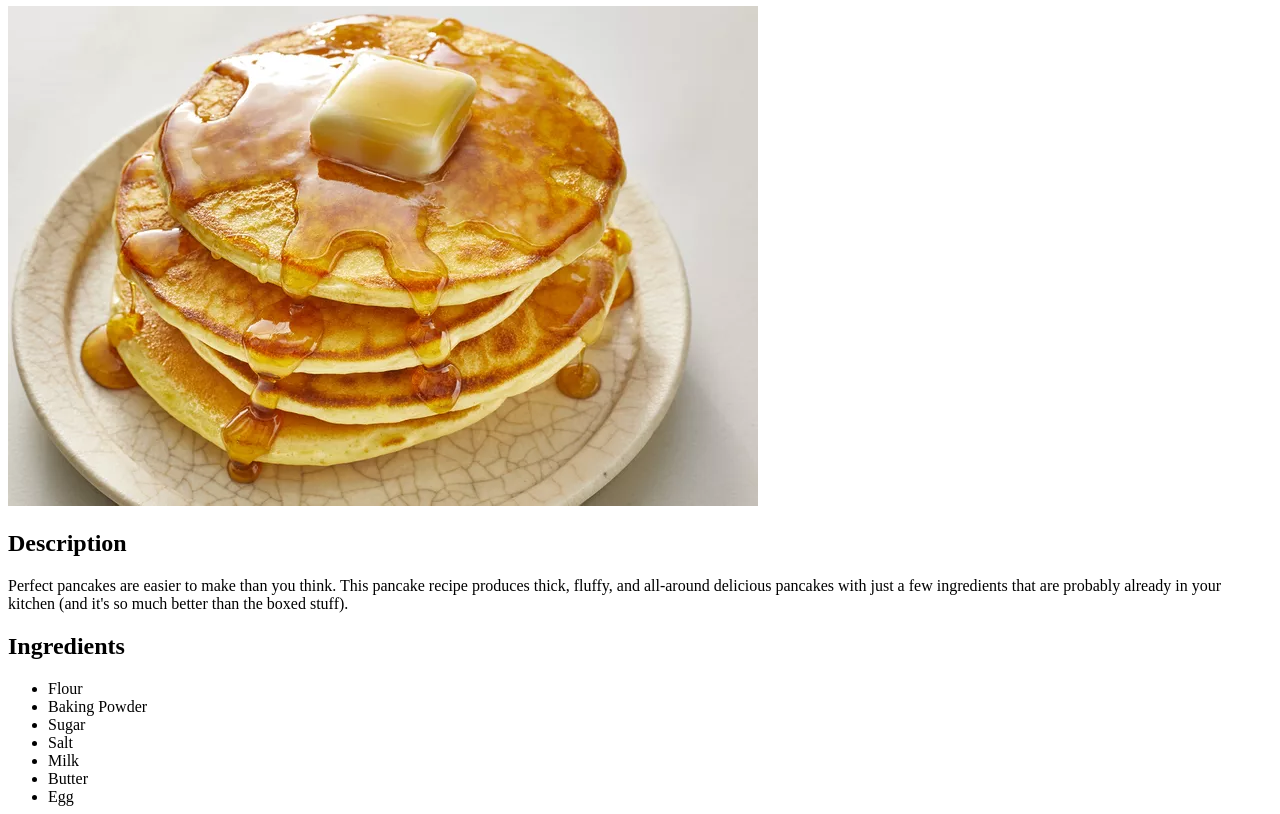
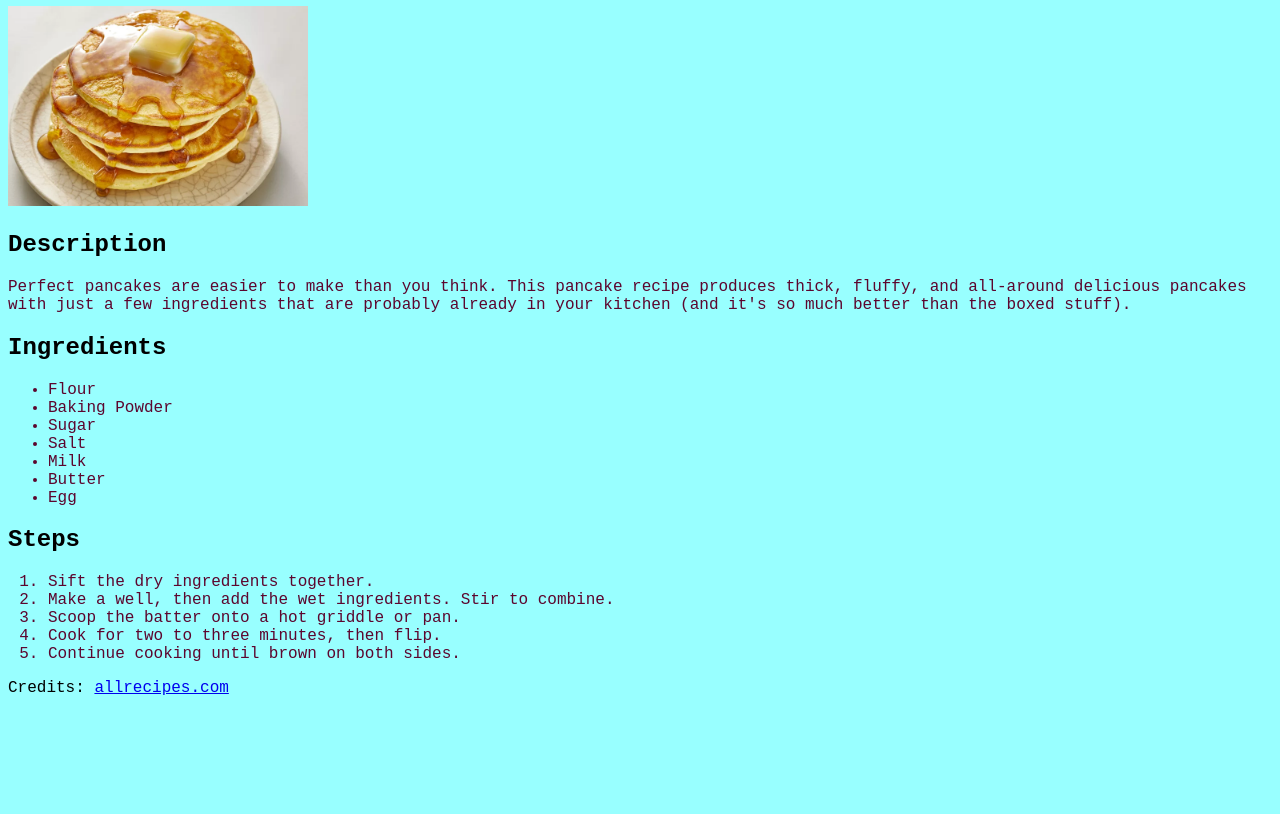
Before and after one commit to alimadani-0/odin-recipes, a plain HTML site: page recipes/pancakes.html in a window 1280 px wide. Shown: the part 74-888 px from the top of the page. After the commit the page ends 800 px from the top, so only its background shows below. Drawn offline with Linux system fonts and the light colour scheme.

Commit message:
Add color, font and image styling to website
The changes made in this commit are likely to be not proper in
nature, Git-wise.

```diff
--- a/css/styles.css
+++ b/css/styles.css
@@ -1,43 +1,43 @@
 body {
-    color: black;
+    background-color: rgb(152, 255, 255);
+    font-family: 'Courier New', Courier, monospace;
+    font-weight: 100;
+    color: rgb(92, 6, 46);
+}
+
+h1,
+h2 {
+    font-weight: 600;
 }
 
 h1 {
-    color: black;
+    color: rgb(150, 50, 97);
+    text-align: center;
 }
 
 h2 {
     color: black;
 }
 
-ul {
-    color: black;
+ul {}
+
+ol {}
+
+a {}
+
+img {
+    height: auto;
+    width: 300px;
 }
 
-ol {
-    color: black;
-}
+p {}
 
-a {
-    color: black;
-}
+.recipes {}
 
-img {
-    color: black;
-}
-
-p {
-    color: black;
-}
-
-.recipes {
-    color: black;
-}
-
-.ingredients {
-    color: black;
-}
+.ingredients {}
 
 .credits {
     color: black;
 }
+
+#title {}
```
Also changed, not shown: index.html (+1 -1 lines).
